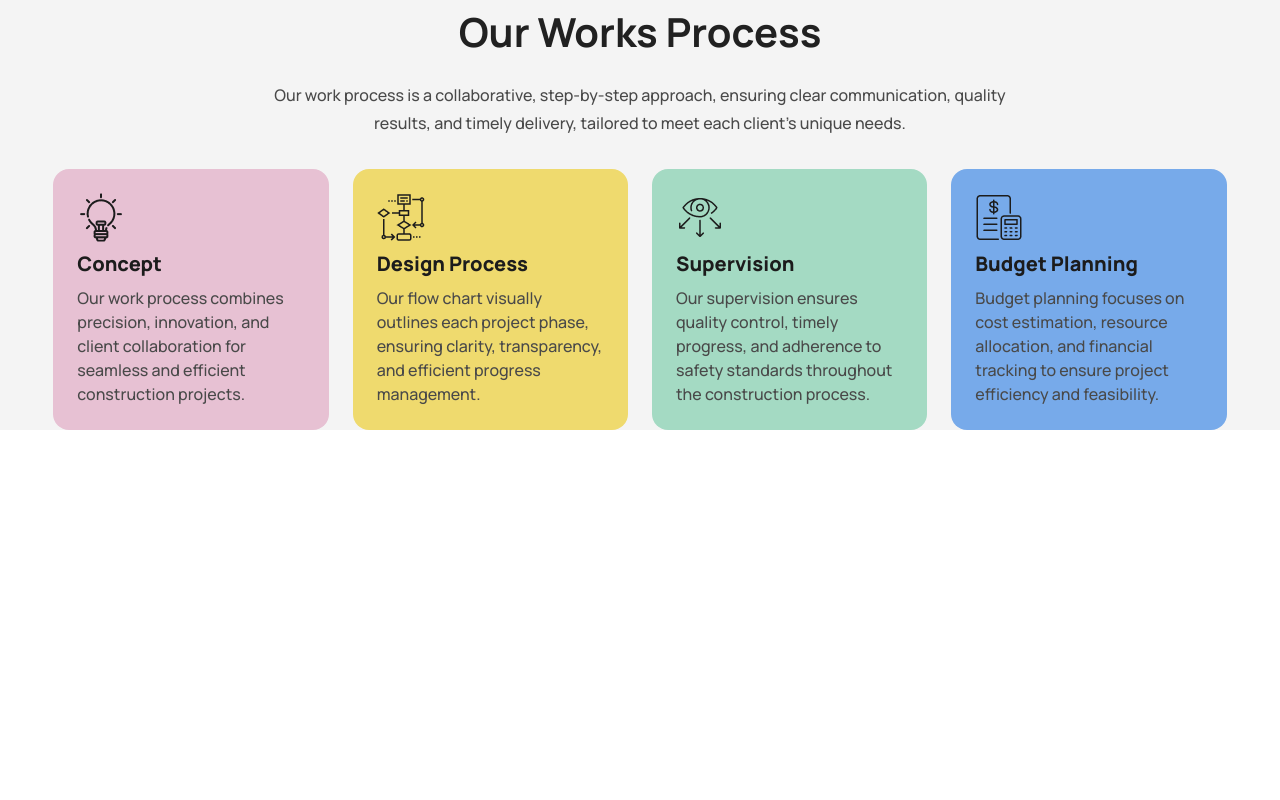
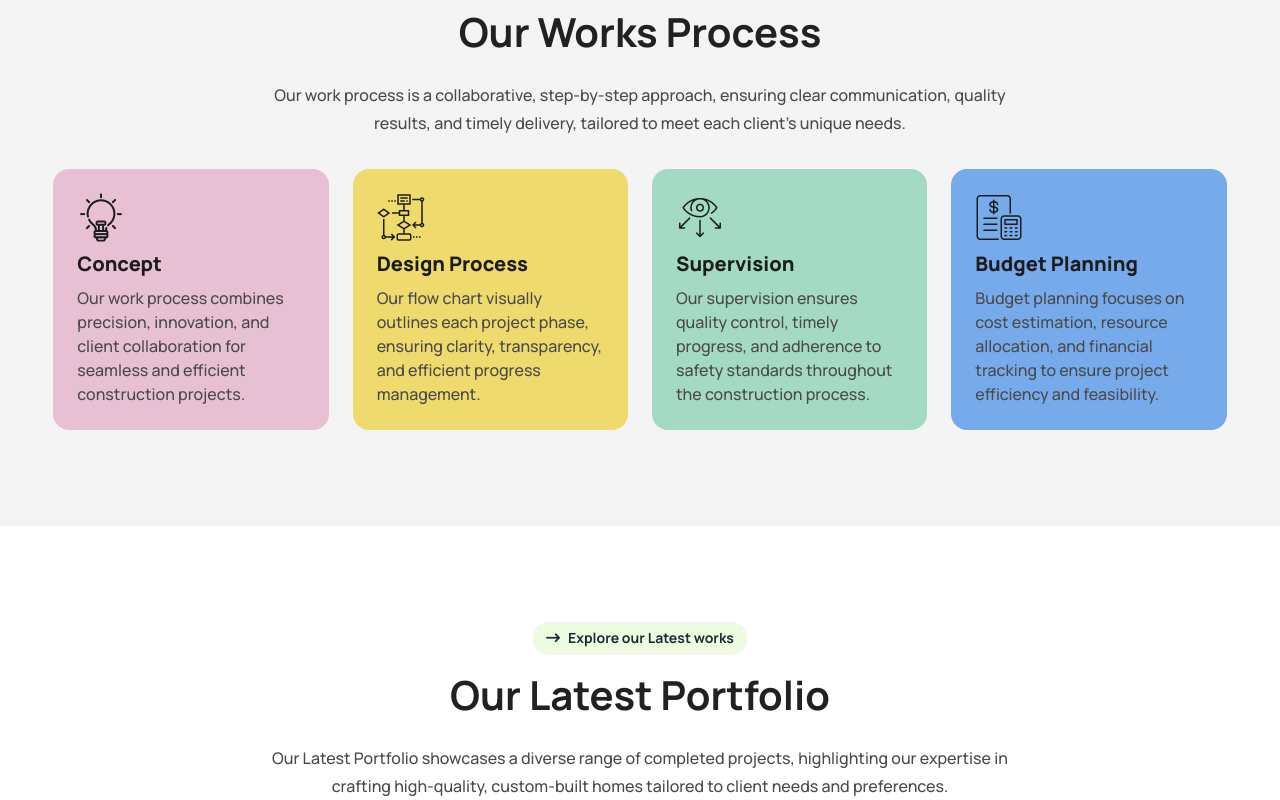
Before and after one commit to rubayedhasan/rinterio_make-your-dream-house, a plain HTML site: page index.html in a window 1280 px wide. Shown: the part 2101-2901 px from the top of the page. Before the commit the page ends 2531 px from the top, so only its background shows below. Drawn offline with nearby package versions, Linux system fonts and the light colour scheme.

Commit message:
adding portfolio section's title & description

```diff
--- a/index.html
+++ b/index.html
@@ -516,6 +516,39 @@
           </div>
         </div>
       </section>
+
+      <!-- section: portfolio  -->
+      <section id="portfolio" class="mt-10 bg-white md:mt-20 lg:mt-24">
+        <div
+          class="mx-auto pt-10 sm:w-11/12 md:pt-20 lg:w-[96%] lg:pt-24 xl:w-11/12"
+        >
+          <!-- section description container  -->
+          <div class="text-center">
+            <!-- section view more button  -->
+            <button
+              class="btn btn-sm mb-4 rounded-3xl bg-[#ABEF5F] bg-opacity-20 font-bold text-[#4949494] hover:bg-[#ABEF5F] hover:bg-opacity-50"
+            >
+              <i class="fa-solid fa-arrow-right-long"></i>
+              Explore our Latest works
+            </button>
+            <!-- section title  -->
+            <h2
+              class="mb-6 text-2xl font-bold leading-tight text-[#212121] md:text-[32px] lg:text-[40px]"
+            >
+              Our Latest Portfolio
+            </h2>
+
+            <!-- section description  -->
+            <p
+              class="mx-auto text-sm font-medium leading-6 text-[#494949] md:w-3/4 md:text-base md:leading-7 lg:w-2/3"
+            >
+              Our Latest Portfolio showcases a diverse range of completed
+              projects, highlighting our expertise in crafting high-quality,
+              custom-built homes tailored to client needs and preferences.
+            </p>
+          </div>
+        </div>
+      </section>
     </main>
 
     <!-- footer section  -->
```
